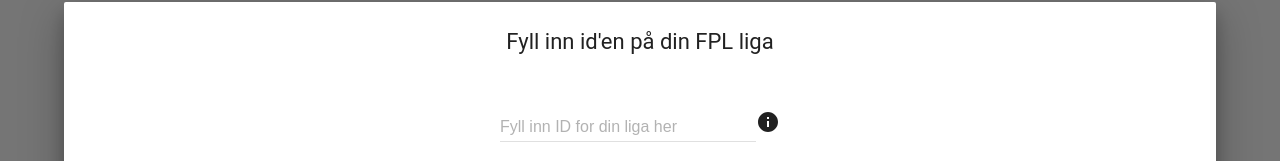
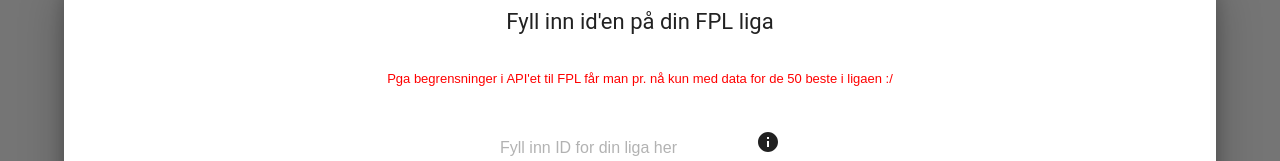
Before and after one commit to oysteinwaage/fpl17cup, a React (Create React App) app: page /transfers in a window 1280 px wide. Shown: the part 286-447 px from the top of the page. Built offline with nearby package versions, Linux system fonts and the light colour scheme.

Commit message:
info tekst om at man kun får med de 50 beste i ligaen pr nå

```diff
--- a/server.js
+++ b/server.js
@@ -170,7 +170,7 @@ app.get('/api/getManagerList', function (req, res) {
     fplapi.findLeague(leagueId)
         .then(values => {
             leagueName = values.name
-            fplapi.findLeagueStandings(query.leagueId)
+            fplapi.findLeagueStandings(leagueId)
                 .then(values => {
                     loadedPlayerIds = values.map(p => p.entry)
                     const data = {
--- a/src/App.js
+++ b/src/App.js
@@ -362,6 +362,7 @@ class App extends Component {
                             contentStyle={customContentStyle}
                             actions={brukVaarLigaKnapp}
                         >
+                            <p style={{color: 'red', fontSize: 'small'}}>Pga begrensninger i API'et til FPL får man pr. nå kun med data for de 50 beste i ligaen :/</p>
                             <TextField
                                 hintText="eks: 44713"
                                 floatingLabelText="Fyll inn ID for din liga her"
```
